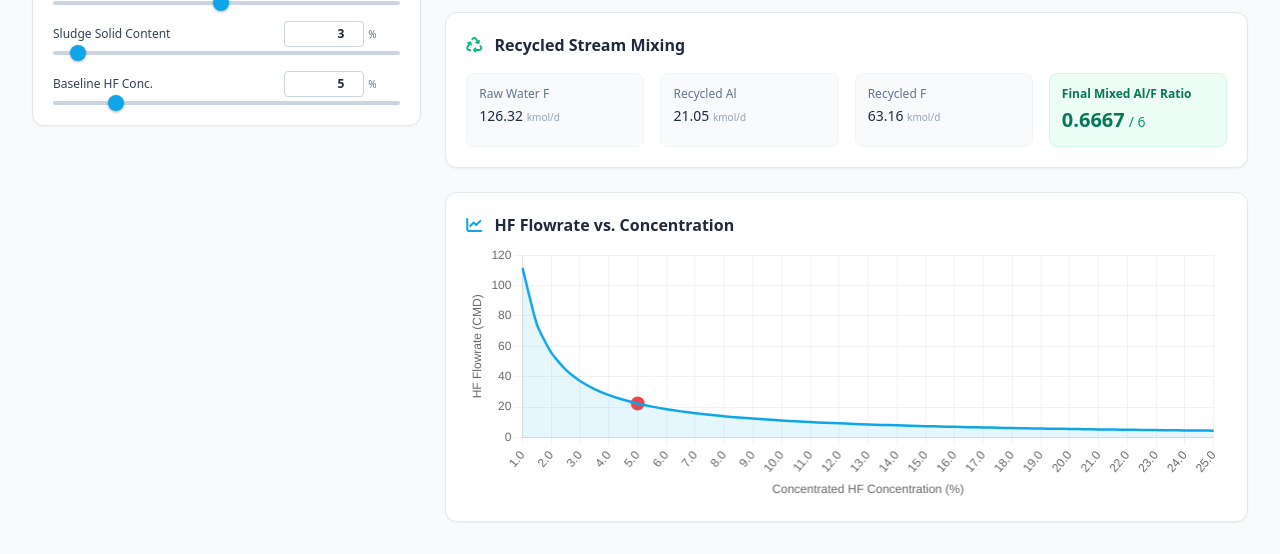
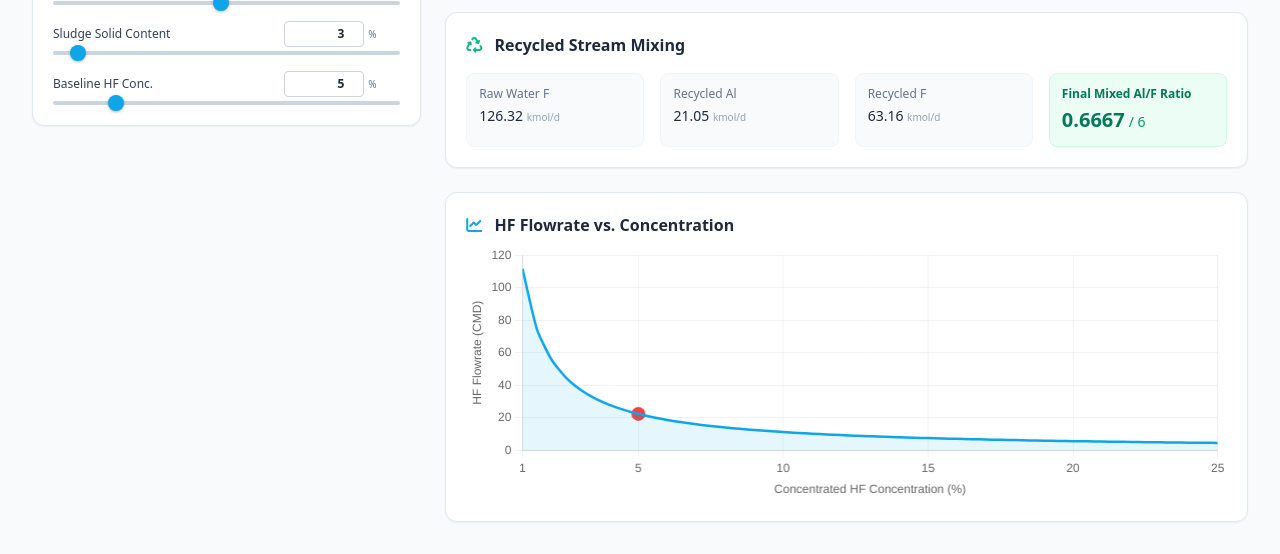
Before and after one commit to chiwangli-eng/HFC-mixture, a plain HTML site: page index.html in a window 1280 px wide. Shown: the part 435-989 px from the top of the page. Drawn offline with nearby package versions, Linux system fonts and the light colour scheme.

Commit message:
Add files via upload

```diff
--- a/index.html
+++ b/index.html
@@ -345,27 +345,17 @@
 
         // --- 4. Chart.js Integration ---
         function updateChart(pure_hf_kg_day, baseline_pct, baseline_flow, cryst_f, target_f, al_ratio) {
-            const labels = [];
             const dataLine = [];
-            const dataPoint = []; // Holds the single baseline point
+            const dataPoint = [{ x: baseline_pct, y: baseline_flow }]; // Single tracking point for smooth animation
 
             // Generate range 1 to 25
             for (let i = 1; i <= 25; i += 0.5) {
-                labels.push(i.toFixed(1));
                 let fraction = i / 100.0;
                 let flow_cmd = (pure_hf_kg_day / fraction) / hf_density_kg_m3;
-                dataLine.push(flow_cmd);
-
-                // Match the current baseline input to plot the highlight point
-                if (Math.abs(i - baseline_pct) < 0.01) {
-                    dataPoint.push(flow_cmd);
-                } else {
-                    dataPoint.push(null);
-                }
+                dataLine.push({ x: i, y: flow_cmd });
             }
 
             if (hfChartInstance) {
-                hfChartInstance.data.labels = labels;
                 hfChartInstance.data.datasets[0].data = dataLine;
                 hfChartInstance.data.datasets[1].data = dataPoint;
                 hfChartInstance.update();
@@ -374,7 +364,6 @@
                 hfChartInstance = new Chart(ctx, {
                     type: 'line',
                     data: {
-                        labels: labels,
                         datasets: [
                             {
                                 label: 'HF Flowrate (CMD)',
@@ -404,20 +393,25 @@
                         maintainAspectRatio: false,
                         interaction: {
                             intersect: false,
-                            mode: 'index',
+                            mode: 'nearest',
+                            axis: 'x'
                         },
                         plugins: {
                             legend: { display: false },
                             tooltip: {
                                 callbacks: {
+                                    title: function() { return null; }, // Hide default categorical title
                                     label: function(context) {
-                                        return `${context.parsed.y.toFixed(2)} CMD @ ${context.label}% Conc.`;
+                                        return `${context.parsed.y.toFixed(2)} CMD @ ${context.parsed.x.toFixed(1)}% Conc.`;
                                     }
                                 }
                             }
                         },
                         scales: {
                             x: {
+                                type: 'linear', // Use continuous linear scale instead of categorical
+                                min: 1,
+                                max: 25,
                                 title: { display: true, text: 'Concentrated HF Concentration (%)' },
                                 grid: { color: 'rgba(0,0,0,0.05)' }
                             },
```
